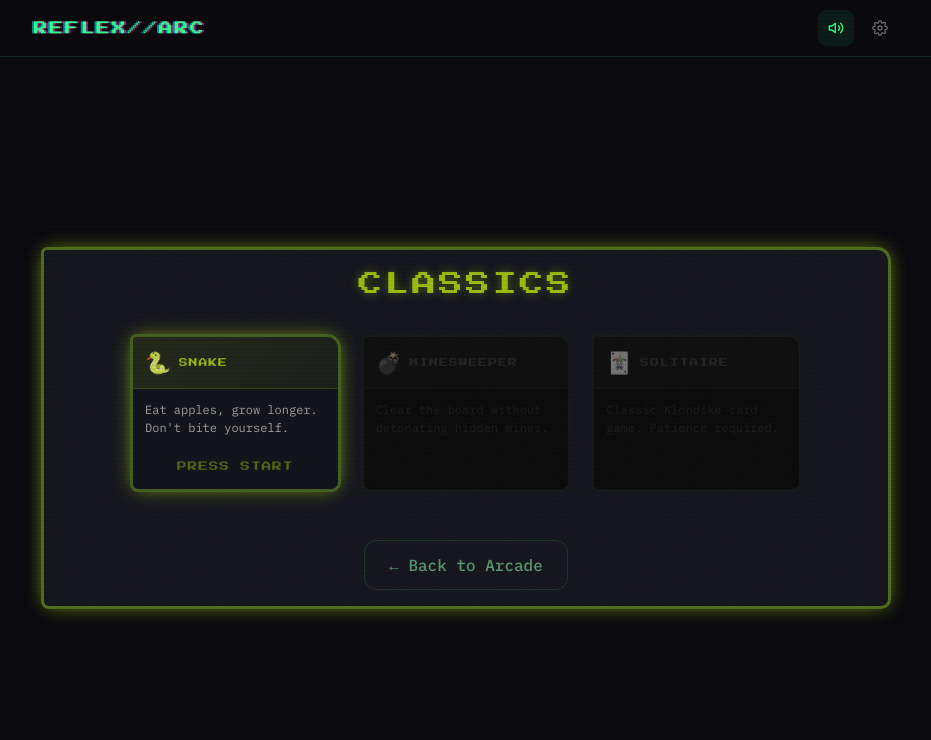
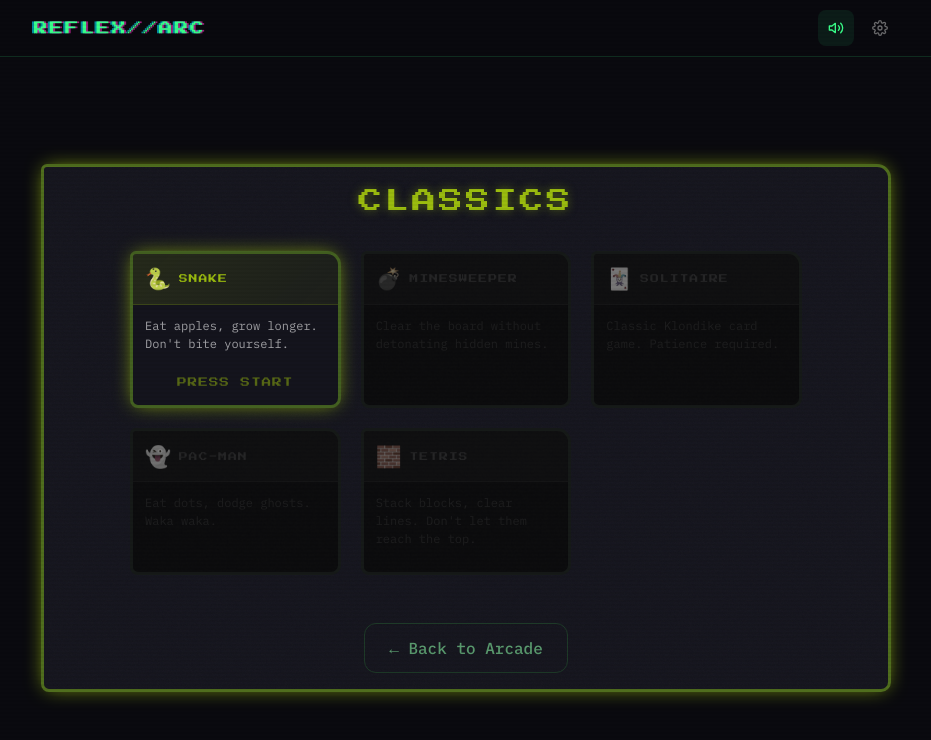
Before and after one commit to Krishnanantha-holla/building-game, a React (Vite) app: page /classics in a window 1280 px wide. Shown: the top 740 px of the page, without its empty margins (174-1105 px from the left). Built offline with nearby package versions, Linux system fonts and the light colour scheme.

Commit message:
fix: Fix snake visual glitch and eating logic, add games to classics hub

```diff
--- a/src/pages/classics/ClassicsHub.tsx
+++ b/src/pages/classics/ClassicsHub.tsx
@@ -25,6 +25,22 @@
     title: "Solitaire",
     description: "Classic Klondike card game. Patience required.",
     icon: "🃏",
+    accent: "rgba(255,255,255,0.4)",
+    comingSoon: true,
+  },
+  {
+    id: "pacman",
+    title: "Pac-Man",
+    description: "Eat dots, dodge ghosts. Waka waka.",
+    icon: "👻",
+    accent: "rgba(255,255,255,0.4)",
+    comingSoon: true,
+  },
+  {
+    id: "tetris",
+    title: "Tetris",
+    description: "Stack blocks, clear lines. Don't let them reach the top.",
+    icon: "🧱",
     accent: "rgba(255,255,255,0.4)",
     comingSoon: true,
   }
--- a/src/pages/classics/snake/SnakeGame.tsx
+++ b/src/pages/classics/snake/SnakeGame.tsx
@@ -267,10 +267,7 @@
             ctx.strokeRect(obs.x * cellSize, obs.y * cellSize, cellSize, cellSize);
           }
 
-          const progress = Math.min(1, (Date.now() - lastTickTimeRef.current) / SPEEDS[speedOption]);
-          drawFluidSnake(ctx, prevSnake, snake, nextDirection, progress, cellSize, skin, boardWidth, boardHeight);
-
-          // Draw apples
+          // Draw apples FIRST, so the snake smoothly glides OVER them, hiding them naturally before the tick consumes them!
           ctx.font = `${cellSize * 0.8}px sans-serif`;
           ctx.textAlign = "center";
           ctx.textBaseline = "middle";
@@ -280,6 +277,9 @@
           for (const p of poisonApples) {
             ctx.fillText("💀", p.x * cellSize + cellSize/2, p.y * cellSize + cellSize/2);
           }
+
+          const progress = Math.min(1, (Date.now() - lastTickTimeRef.current) / SPEEDS[speedOption]);
+          drawFluidSnake(ctx, prevSnake, snake, direction, progress, cellSize, skin, boardWidth, boardHeight);
         }
       }
       requestRef.current = requestAnimationFrame(animate);
```
